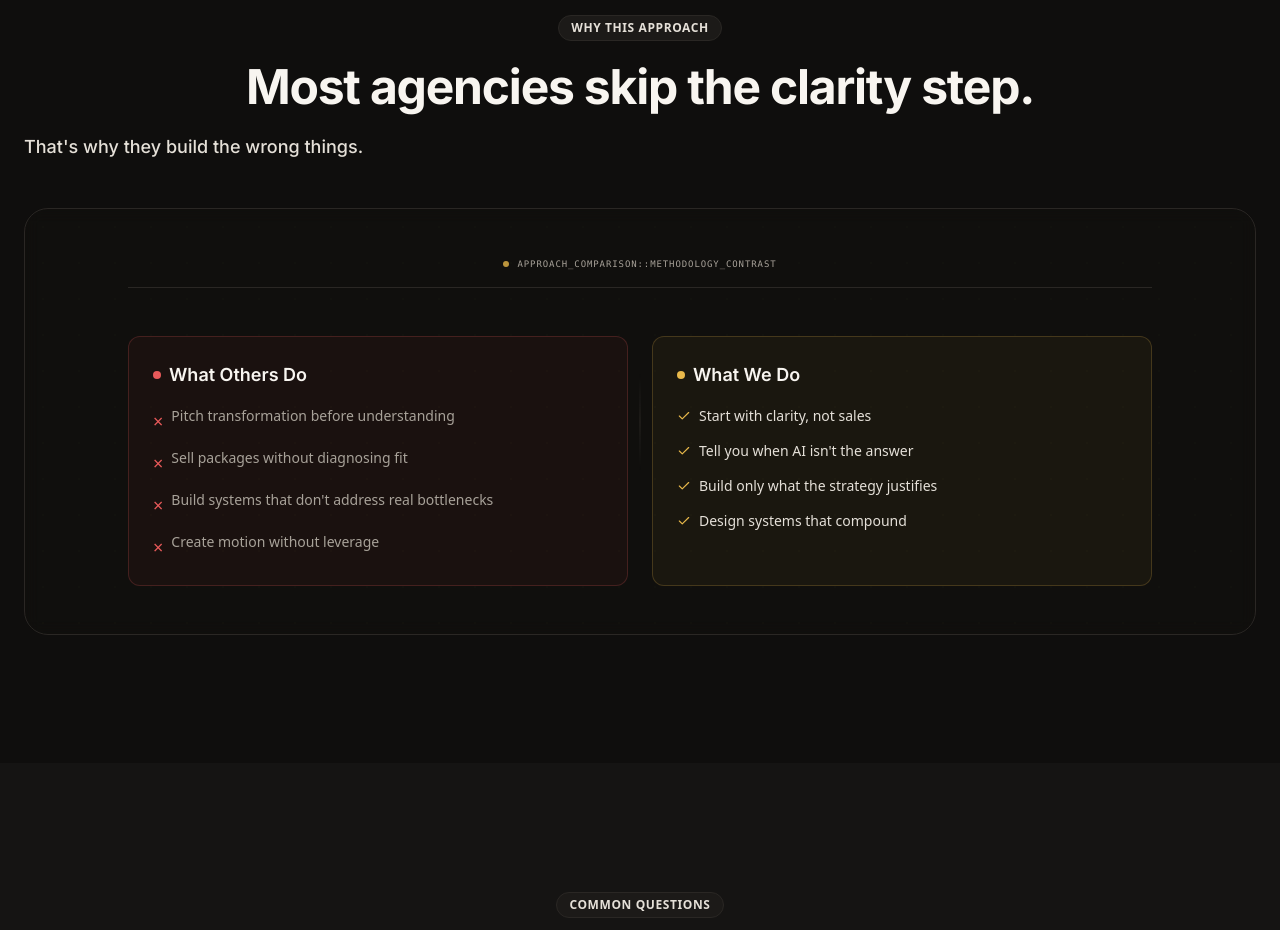
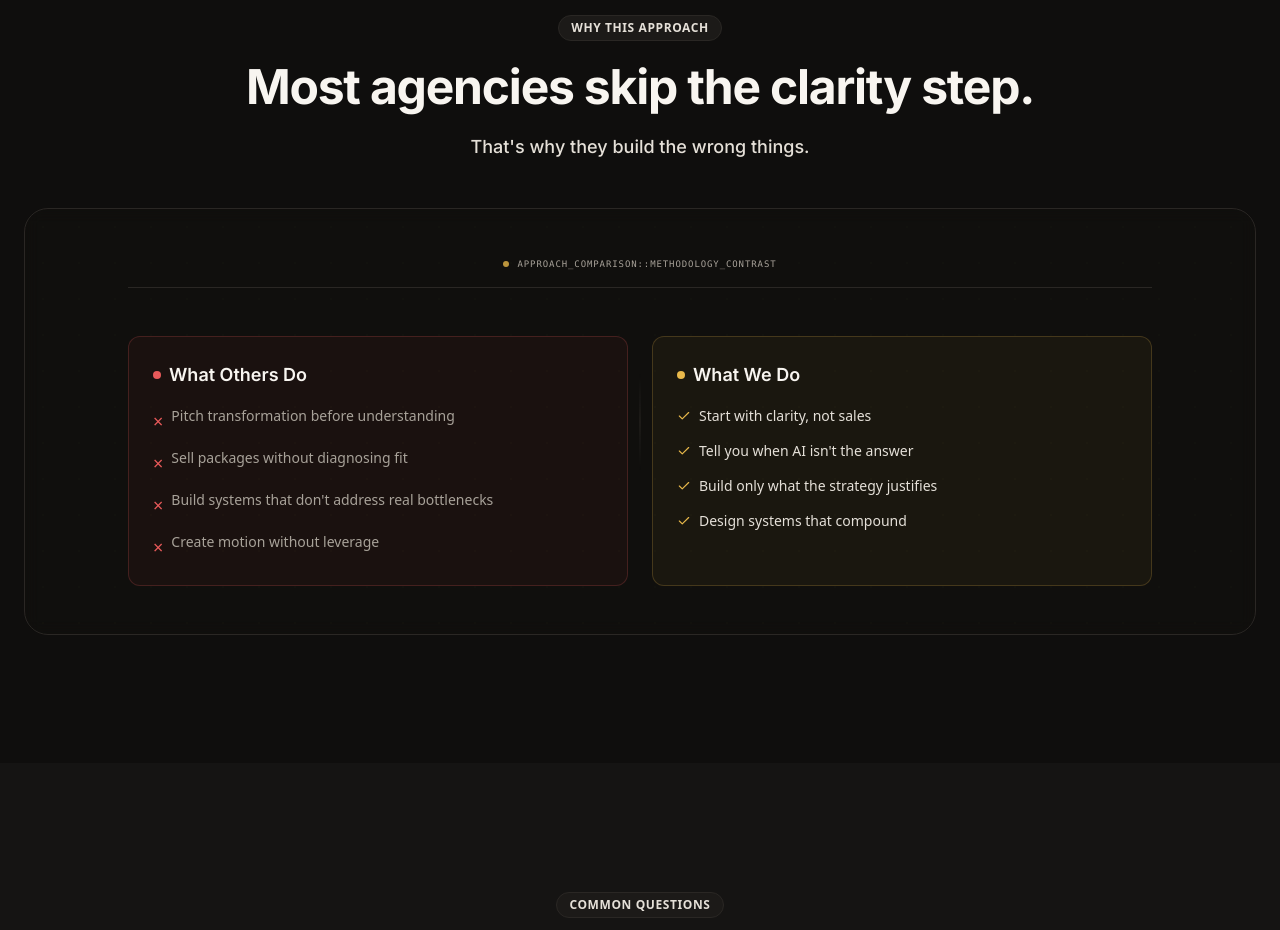
Before and after one commit to Light-Brands/light-consulting, a Next.js app: page /services in a window 1280 px wide. Shown: the part 1860-2790 px from the top of the page. Built offline with nearby package versions, Linux system fonts and the light colour scheme.

Commit message:
Fix text centering in Services page - use align prop instead of className

```diff
--- a/src/page-components/Services.tsx
+++ b/src/page-components/Services.tsx
@@ -205,7 +205,7 @@ export const ServicesPage: React.FC<ServicesPageProps> = ({ onNavigate }) => {
             <Heading level="h2" className="mb-4">
               Most agencies skip the clarity step.
             </Heading>
-            <Text variant="large" className="text-radiance-gold font-medium text-center block mx-auto">
+            <Text variant="large" align="center" className="text-radiance-gold font-medium">
               That's why they build the wrong things.
             </Text>
           </div>
```
